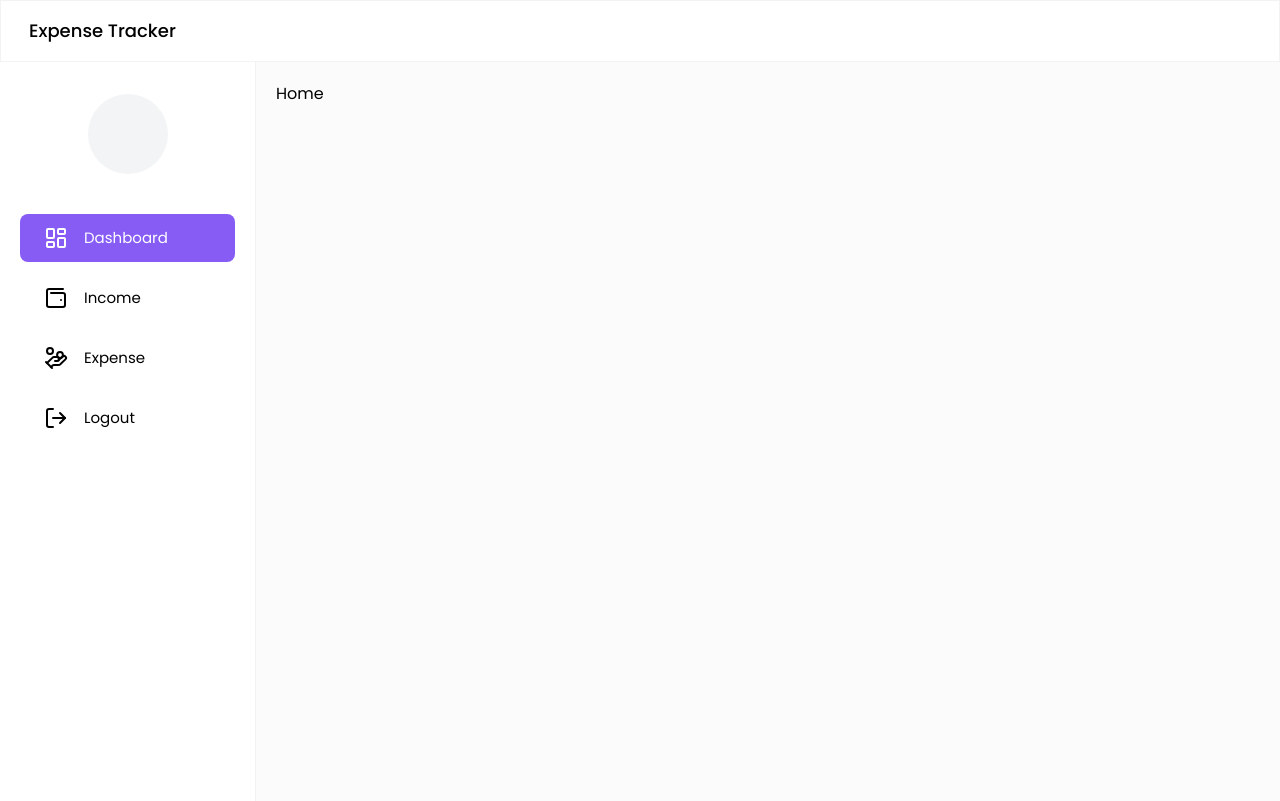
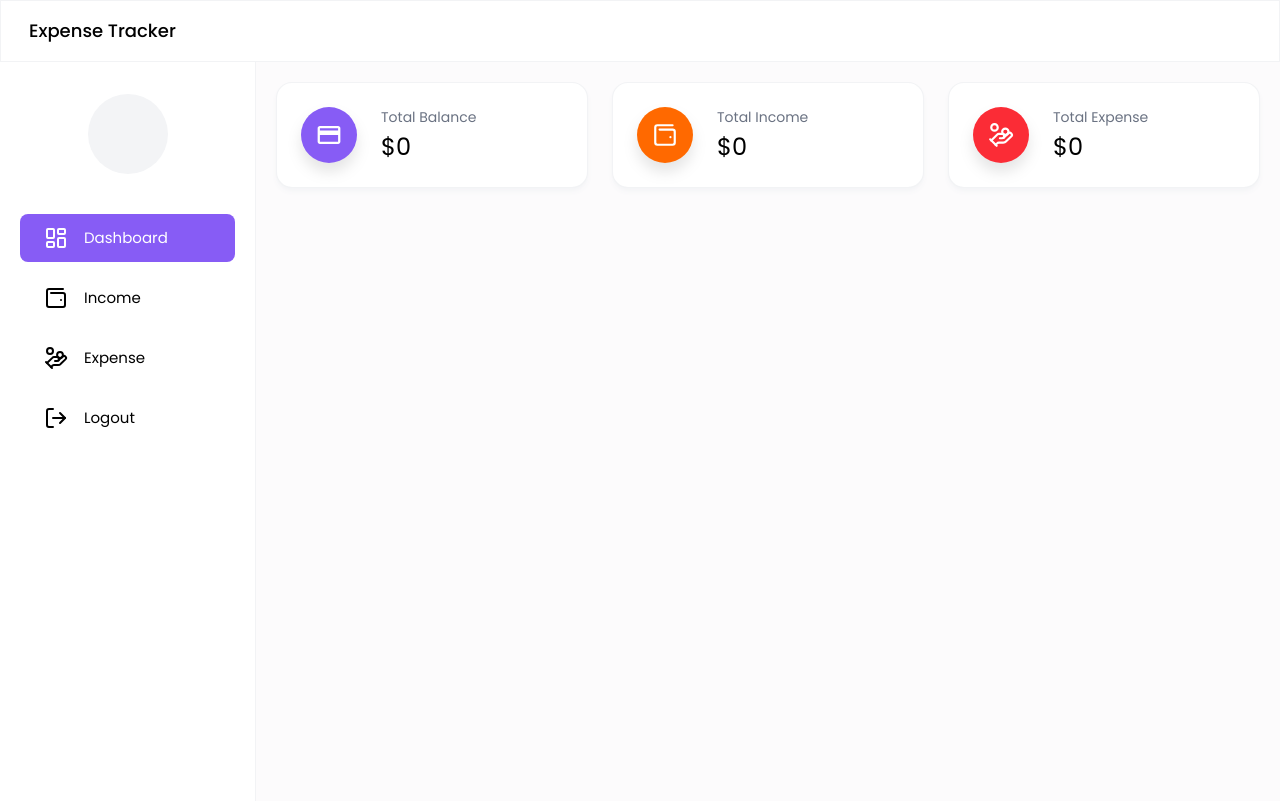
Before and after one commit to MehulBawadia/mern-expense-tracker, a React (Vite) app in the folder frontend/: page /dashboard in a window 1280 px wide. Built offline with nearby package versions, Linux system fonts and the light colour scheme; no server answers; sample sign-in values are in the browser's storage.

Commit message:
Feat: Dashboard summary cards
Added the summary cards for Income, Expense, and Balance, on dashboard.

```diff
--- /dev/null
+++ b/frontend/src/components/Cards/InfoCard.jsx
@@ -0,0 +1,20 @@
+import React from "react";
+
+const InfoCard = ({ icon, value, label, color }) => {
+  return (
+    <div className="flex gap-6 bg-white p-6 rounded-2xl shadow-md shadow-gray-100 border border-gray-200/50">
+      <div
+        className={`w-14 h-14 flex items-center justify-center text-[26px] text-white ${color} rounded-full drop-shadow-xl`}
+      >
+        {icon}
+      </div>
+
+      <div>
+        <h6 className="text-sm text-gray-500 mb-1">{label}</h6>
+        <span className="text-2xl">${value}</span>
+      </div>
+    </div>
+  );
+};
+
+export default InfoCard;
--- a/frontend/src/components/layouts/SideMenu.jsx
+++ b/frontend/src/components/layouts/SideMenu.jsx
@@ -27,14 +27,14 @@
     <div className="w-64 h-[calc(100vh-61px)] bg-white border-r border-gray-200/50 p-5 sticky top-15.25 z-20">
       <div className="flex flex-col items-center justify-center gap-3 mt-3 mb-7">
         <CharAvatar
-          fullName={user.user.fullName}
+          fullName={user?.fullName}
           width="w-20"
           height="h-20"
           style="text-2xl"
         />
 
         <h5 className="text-gray-950 font-medium leading-6">
-          {user.user.fullName}
+          {user?.fullName}
         </h5>
       </div>
 
--- a/frontend/src/pages/Dashboard/Home.jsx
+++ b/frontend/src/pages/Dashboard/Home.jsx
@@ -1,13 +1,69 @@
-import React from "react";
+import React, { useEffect, useState } from "react";
+import { useNavigate } from "react-router-dom";
 import DashboardLayout from "../../components/layouts/DashboardLayout";
 import { useUserAuth } from "../../hooks/useUserAuth";
+import axiosInstance from "../../utils/axiosInstance";
+import { API_PATHS } from "../../utils/apiPaths";
+import InfoCard from "../../components/Cards/InfoCard";
+import { LuHandCoins, LuWalletMinimal } from "react-icons/lu";
+import { IoMdCard } from "react-icons/io";
+import { addThousandsSeparator } from "../../utils/helper";
 
 const Home = () => {
   useUserAuth();
 
+  const navigte = useNavigate();
+  const [dashboardData, setDashboardData] = useState(null);
+  const [loading, setLoading] = useState(false);
+
+  const fetchDashboardData = async () => {
+    if (loading) return;
+
+    setLoading(true);
+
+    try {
+      const response = await axiosInstance.get(
+        `${API_PATHS.DASHBOARD.GET_DATA}`,
+      );
+
+      if (response.data.data) {
+        setDashboardData(response.data.data);
+      }
+    } catch (error) {
+      console.log("Could not fetch dashboard data", error);
+    } finally {
+      setLoading(false);
+    }
+  };
+
+  useEffect(() => {
+    fetchDashboardData();
+  }, []);
+
   return (
     <DashboardLayout activeMenu="Dashboard">
-      <div className="my-5 mx-auto">Home</div>
+      <div className="my-5 mx-auto">
+        <div className="grid gris-cols-1 md:grid-cols-3 gap-6">
+          <InfoCard
+            icon={<IoMdCard />}
+            label="Total Balance"
+            value={addThousandsSeparator(dashboardData?.totalBalance || 0)}
+            color="bg-primary"
+          />
+          <InfoCard
+            icon={<LuWalletMinimal />}
+            label="Total Income"
+            value={addThousandsSeparator(dashboardData?.totalIncome || 0)}
+            color="bg-orange-500"
+          />
+          <InfoCard
+            icon={<LuHandCoins />}
+            label="Total Expense"
+            value={addThousandsSeparator(dashboardData?.totalExpense || 0)}
+            color="bg-red-500"
+          />
+        </div>
+      </div>
     </DashboardLayout>
   );
 };
--- a/frontend/src/utils/helper.js
+++ b/frontend/src/utils/helper.js
@@ -16,3 +16,14 @@
 
   return initials.toUpperCase();
 };
+
+export const addThousandsSeparator = (number) => {
+  if (number === null || isNaN(number)) return "";
+
+  const [integerPart, fractionalPart] = number.toString().split(".");
+  const formattedInteger = integerPart.replace(/\B(?=(\d{3})+(?!\d))/g, ",");
+
+  return fractionalPart
+    ? `${formattedInteger}.${fractionalPart}`
+    : formattedInteger;
+};
```
